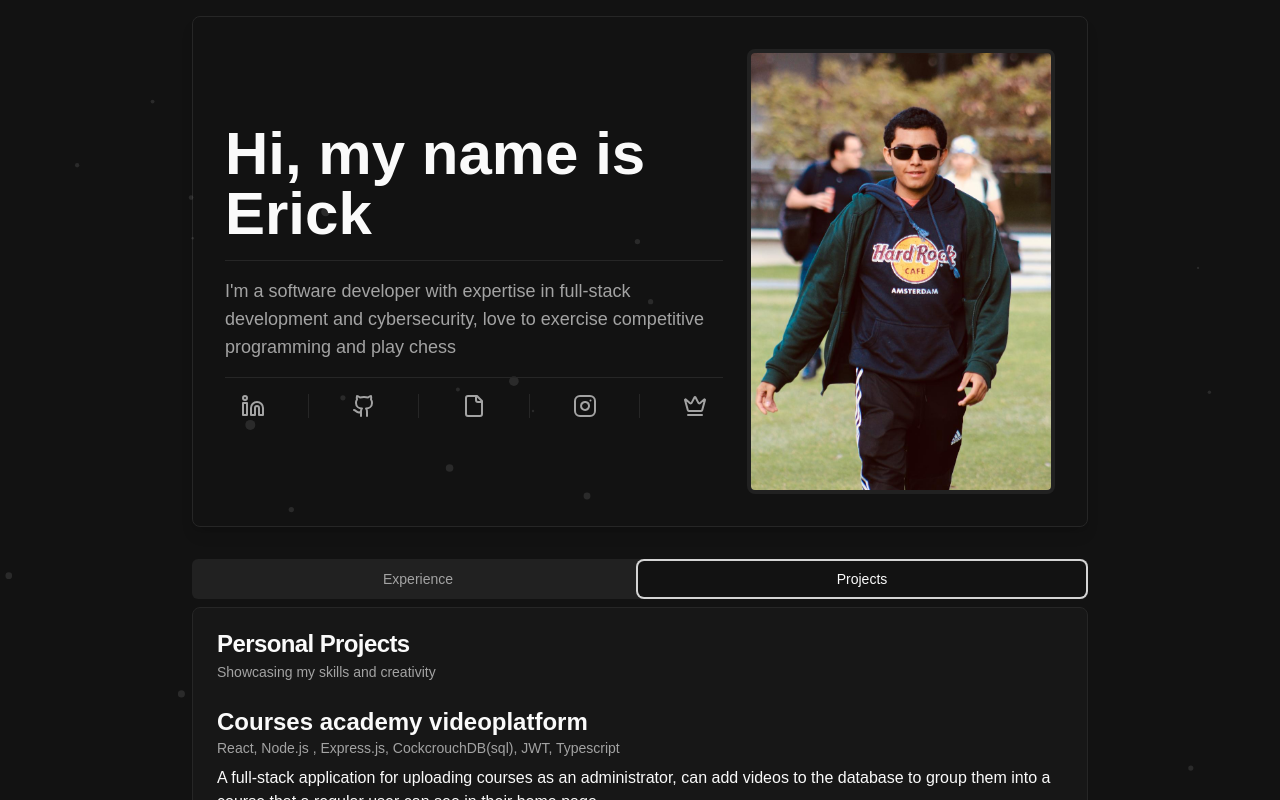
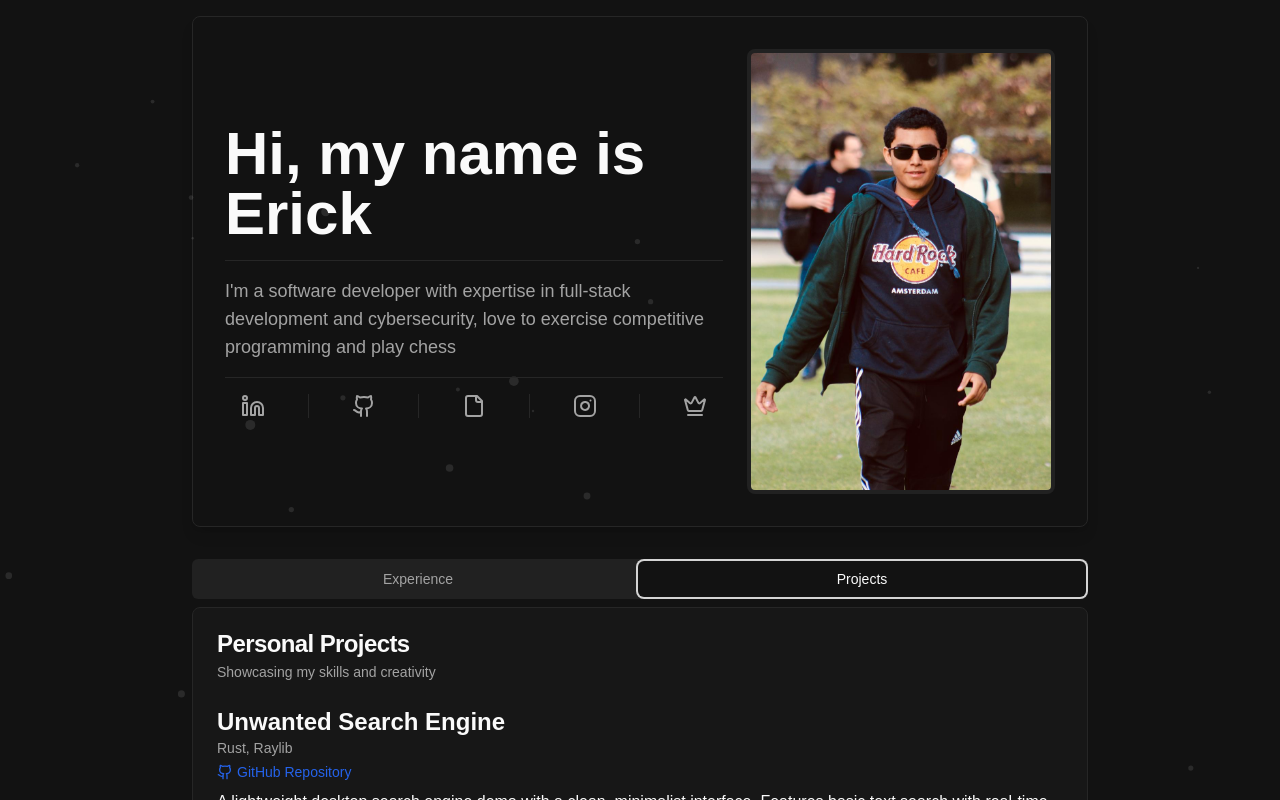
Before and after one commit to HugeErick/portafolio, a Next.js app: page / in a window 1280 px wide. Both pictures are taken after a click on the tab "Projects". Shown: the top 800 px of the page. Built offline with nearby package versions, Linux system fonts and the light colour scheme.

Commit message:
smol update

```diff
--- a/src/components/ProjectShowcase.tsx
+++ b/src/components/ProjectShowcase.tsx
@@ -2,31 +2,105 @@ const ProjectShowcase = () => {
   return (
     <section className="space-y-2">
       <div>
-				<h3 className="font-semibold text-2xl">
-					Courses academy videoplatform
-				</h3>
-				<p className="text-sm text-muted-foreground">
-					React, Node.js , Express.js, CockcrouchDB(sql), JWT, Typescript
-				</p>
+        <h3 className="font-semibold text-2xl">Unwanted Search Engine</h3>
+        <p className="text-sm text-muted-foreground">Rust, Raylib</p>
+        <div className="flex items-center mt-1">
+          <a
+            href="https://github.com/HugeErick/UnwantedSearchEngine"
+            target="_blank"
+            rel="noopener noreferrer"
+            className="text-sm text-blue-600 hover:underline flex items-center"
+          >
+            <svg
+              xmlns="http://www.w3.org/2000/svg"
+              width="16"
+              height="16"
+              viewBox="0 0 24 24"
+              fill="none"
+              stroke="currentColor"
+              strokeWidth="2"
+              strokeLinecap="round"
+              strokeLinejoin="round"
+              className="mr-1"
+            >
+              <path d="M15 22v-4a4.8 4.8 0 0 0-1-3.5c3 0 6-2 6-5.5.08-1.25-.27-2.48-1-3.5.28-1.15.28-2.35 0-3.5 0 0-1 0-3 1.5-2.64-.5-5.36-.5-8 0C6 2 5 2 5 2c-.3 1.15-.3 2.35 0 3.5A5.403 5.403 0 0 0 4 9c0 3.5 3 5.5 6 5.5-.39.49-.68 1.05-.85 1.65-.17.6-.22 1.23-.15 1.85v4"></path>
+              <path d="M9 18c-4.51 2-5-2-7-2"></path>
+            </svg>
+            GitHub Repository
+          </a>
+        </div>
         <p className="mt-2">
-					A full-stack application for uploading courses as an administrator,
-					can add videos to the database to group them into a course that a
-					regular user can see in their home page
+          A lightweight desktop search engine demo with a clean, minimalist interface. Features basic text search with
+          real-time results, efficient backend implementation in Rust, and a simple GUI powered by Raylib.
         </p>
       </div>
       <div>
-				<h3 className="font-semibold text-2xl">
-					Piel bonita
-				</h3>
-				<p className="text-sm text-muted-foreground">
-					React, Nextjs, Node.js , Express.js, CockcrouchDB(sql), JWT, Typescript
-				</p>
+        <h3 className="font-semibold text-2xl">Courses academy videoplatform</h3>
+        <p className="text-sm text-muted-foreground">React, Node.js, Express.js, CockcrouchDB(sql), JWT, Typescript</p>
+        <div className="flex items-center mt-1">
+          <a
+            href="https://github.com/HugeErick/nur"
+            target="_blank"
+            rel="noopener noreferrer"
+            className="text-sm text-blue-600 hover:underline flex items-center"
+          >
+            <svg
+              xmlns="http://www.w3.org/2000/svg"
+              width="16"
+              height="16"
+              viewBox="0 0 24 24"
+              fill="none"
+              stroke="currentColor"
+              strokeWidth="2"
+              strokeLinecap="round"
+              strokeLinejoin="round"
+              className="mr-1"
+            >
+              <path d="M15 22v-4a4.8 4.8 0 0 0-1-3.5c3 0 6-2 6-5.5.08-1.25-.27-2.48-1-3.5.28-1.15.28-2.35 0-3.5 0 0-1 0-3 1.5-2.64-.5-5.36-.5-8 0C6 2 5 2 5 2c-.3 1.15-.3 2.35 0 3.5A5.403 5.403 0 0 0 4 9c0 3.5 3 5.5 6 5.5-.39.49-.68 1.05-.85 1.65-.17.6-.22 1.23-.15 1.85v4"></path>
+              <path d="M9 18c-4.51 2-5-2-7-2"></path>
+            </svg>
+            GitHub Repository
+          </a>
+        </div>
         <p className="mt-2">
-					A full-stack application social-media type, where the owner can submit a post
+          A full-stack application for uploading courses as an administrator, can add videos to the database to group
+          them into a course that a regular user can see in their home page
         </p>
       </div>
+      <div>
+        <h3 className="font-semibold text-2xl">Piel bonita</h3>
+        <p className="text-sm text-muted-foreground">
+          React, Nextjs, Node.js, Express.js, CockcrouchDB(sql), JWT, Typescript
+        </p>
+        <div className="flex items-center mt-1">
+          <a
+            href="https://github.com/HugeErick/Piel-Bonita"
+            target="_blank"
+            rel="noopener noreferrer"
+            className="text-sm text-blue-600 hover:underline flex items-center"
+          >
+            <svg
+              xmlns="http://www.w3.org/2000/svg"
+              width="16"
+              height="16"
+              viewBox="0 0 24 24"
+              fill="none"
+              stroke="currentColor"
+              strokeWidth="2"
+              strokeLinecap="round"
+              strokeLinejoin="round"
+              className="mr-1"
+            >
+              <path d="M15 22v-4a4.8 4.8 0 0 0-1-3.5c3 0 6-2 6-5.5.08-1.25-.27-2.48-1-3.5.28-1.15.28-2.35 0-3.5 0 0-1 0-3 1.5-2.64-.5-5.36-.5-8 0C6 2 5 2 5 2c-.3 1.15-.3 2.35 0 3.5A5.403 5.403 0 0 0 4 9c0 3.5 3 5.5 6 5.5-.39.49-.68 1.05-.85 1.65-.17.6-.22 1.23-.15 1.85v4"></path>
+              <path d="M9 18c-4.51 2-5-2-7-2"></path>
+            </svg>
+            GitHub Repository
+          </a>
+        </div>
+        <p className="mt-2">A full-stack application social-media type, where the owner can submit a post</p>
+      </div>
     </section>
-	);
-};
+  )
+}
 
-export default ProjectShowcase;
+export default ProjectShowcase
```
Lines whose indentation alone changed are shown as unchanged.
